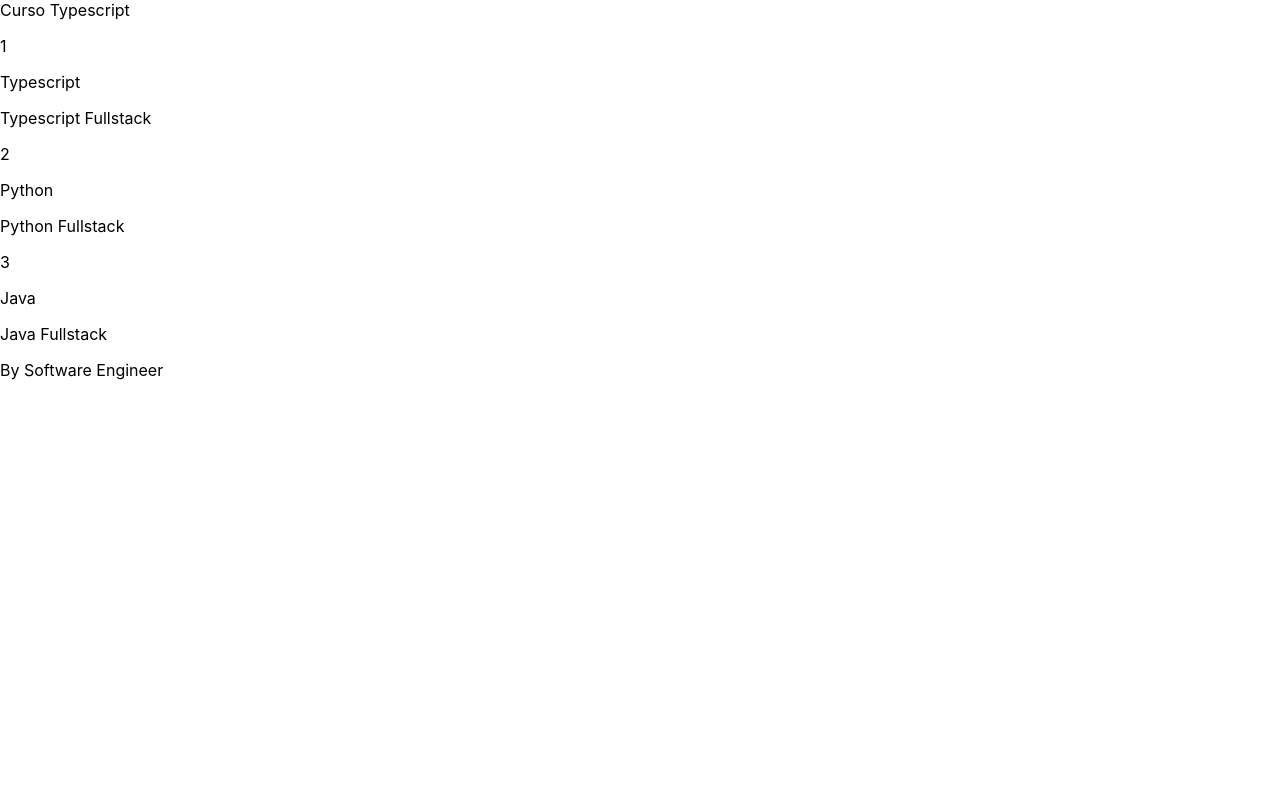
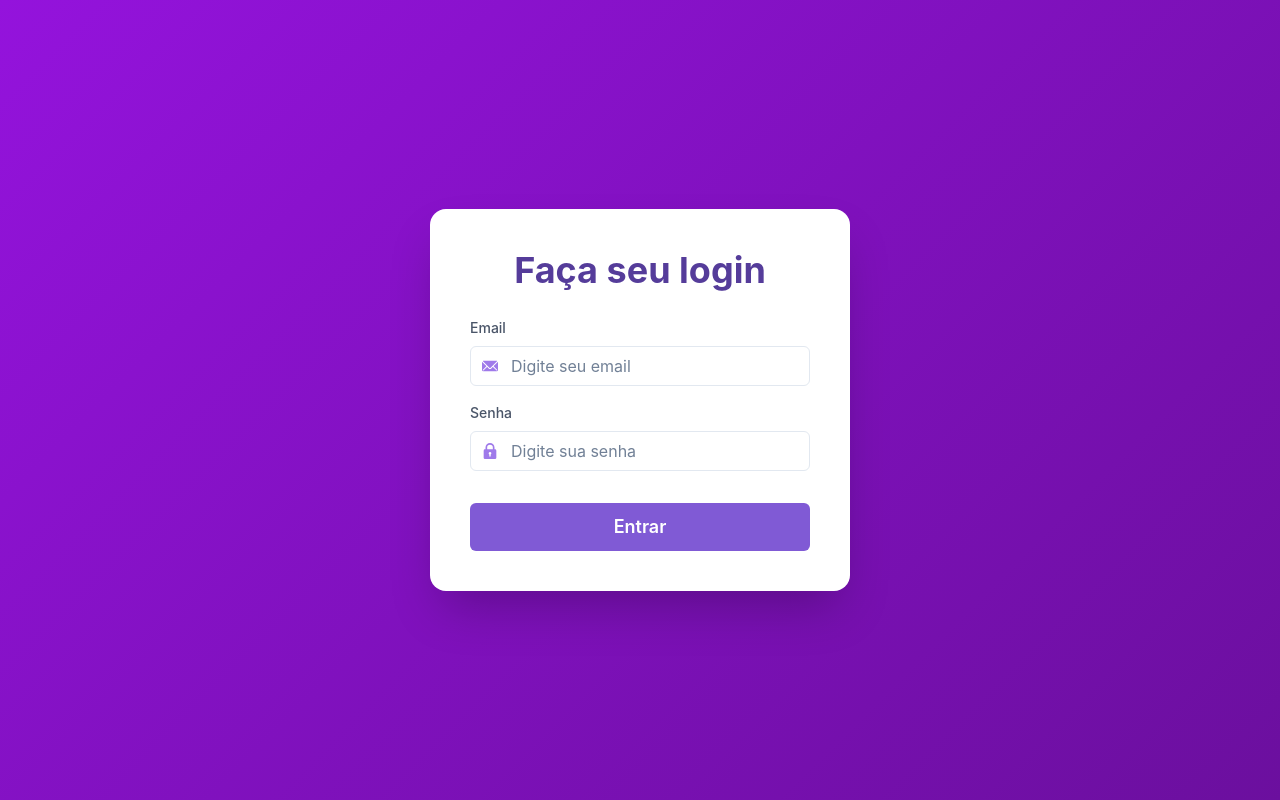
Before and after one commit to Cybervtx/dio_typescript, a React (Create React App) app in the folder 2 - introducao_ao_react_com_typescript/my-app-ts/: page / in a window 1280 px wide. Built offline with nearby package versions, Linux system fonts and the light colour scheme.

Commit message:
styled components

```diff
--- a/2 - introducao_ao_react_com_typescript/my-app-ts/src/App.tsx
+++ b/2 - introducao_ao_react_com_typescript/my-app-ts/src/App.tsx
@@ -1,17 +1,97 @@
-import { Card } from "./components/Card";
-import { Layout } from "./components/Layout";
+import {
+  ChakraProvider,
+  Input,
+  Box,
+  Center,
+  Button,
+  VStack,
+  Heading,
+  FormControl,
+  FormLabel,
+  InputGroup,
+  InputLeftElement,
+} from "@chakra-ui/react";
+import { EmailIcon, LockIcon } from "@chakra-ui/icons";
 
 function App() {
   return (
-    <>
-    <Layout>
-      <div>
-        <Card id={1} paragraph="Typescript" details="Typescript Fullstack" />
-        <Card id={2} paragraph="Python" details="Python Fullstack" />
-        <Card id={3} paragraph="Java" details="Java Fullstack" />
-      </div>
-    </Layout>
-    </>
+    <ChakraProvider>
+      <Center
+        minH="100vh"
+        bg="linear-gradient(135deg, #9413dc 0%, #6b0f9e 100%)"
+        p={{ base: 4, md: 8 }}
+      >
+        <Box
+          bg="white"
+          borderRadius="2xl"
+          p={{ base: 6, md: 10 }}
+          w="100%"
+          maxW="420px"
+          boxShadow="2xl"
+        >
+          <VStack spacing={6}>
+            <Heading
+              as="h1"
+              size={{ base: "lg", md: "xl" }}
+              color="purple.700"
+              textAlign="center"
+            >
+              Faça seu login
+            </Heading>
+
+            <VStack spacing={4} w="100%">
+              <FormControl>
+                <FormLabel fontSize="sm" color="gray.600">
+                  Email
+                </FormLabel>
+                <InputGroup>
+                  <InputLeftElement pointerEvents="none">
+                    <EmailIcon color="purple.400" />
+                  </InputLeftElement>
+                  <Input
+                    placeholder="Digite seu email"
+                    type="email"
+                    focusBorderColor="purple.500"
+                    _hover={{ borderColor: "purple.300" }}
+                  />
+                </InputGroup>
+              </FormControl>
+
+              <FormControl>
+                <FormLabel fontSize="sm" color="gray.600">
+                  Senha
+                </FormLabel>
+                <InputGroup>
+                  <InputLeftElement pointerEvents="none">
+                    <LockIcon color="purple.400" />
+                  </InputLeftElement>
+                  <Input
+                    placeholder="Digite sua senha"
+                    type="password"
+                    focusBorderColor="purple.500"
+                    _hover={{ borderColor: "purple.300" }}
+                  />
+                </InputGroup>
+              </FormControl>
+            </VStack>
+
+            <Button
+              colorScheme="purple"
+              size="lg"
+              w="100%"
+              mt={2}
+              _hover={{
+                transform: "translateY(-2px)",
+                boxShadow: "lg",
+              }}
+              transition="all 0.2s"
+            >
+              Entrar
+            </Button>
+          </VStack>
+        </Box>
+      </Center>
+    </ChakraProvider>
   );
 }
 
--- /dev/null
+++ b/2 - introducao_ao_react_com_typescript/my-app-ts/src/components/Header/Header.css
@@ -0,0 +1,7 @@
+.header {
+    background-color: orange;
+    display: flex;
+    align-items: center;
+    justify-content: center;
+    padding: 5px;
+}
--- a/2 - introducao_ao_react_com_typescript/my-app-ts/src/components/Header.tsx
+++ b/2 - introducao_ao_react_com_typescript/my-app-ts/src/components/Header/Header.tsx
@@ -1,9 +1,11 @@
+import './Header.css'
+
 interface IHeader {
     texto: string
 }
 
 export const Header = ({texto}: IHeader) => {
     return (
-        <header>{texto}</header>
+        <header className='header'>{texto}</header>
     )
 }
--- a/2 - introducao_ao_react_com_typescript/my-app-ts/src/components/Layout.tsx
+++ b/2 - introducao_ao_react_com_typescript/my-app-ts/src/components/Layout.tsx
@@ -1,13 +1,13 @@
 import { Footer } from "./Footer"
-import { Header } from "./Header"
+import { Header } from "./Header/Header"
 
 
 export const Layout = ({children}:any) => {
     return(
         <>
-        <Header texto="Curso Typescript" />
+        <Header texto="Dio Bank" />
         {children}
-        <Footer texto="By Software Engineer" />
+        <Footer texto="By Diogo Caldas" />
         </>
     )
 }
--- a/2 - introducao_ao_react_com_typescript/my-app-ts/tsconfig.json
+++ b/2 - introducao_ao_react_com_typescript/my-app-ts/tsconfig.json
@@ -14,11 +14,12 @@
     "forceConsistentCasingInFileNames": true,
     "noFallthroughCasesInSwitch": true,
     "module": "esnext",
-    "moduleResolution": "node",
+    // "moduleResolution": "node",
+    "moduleResolution": "Bundler",
     "resolveJsonModule": true,
     "isolatedModules": true,
     "noEmit": true,
-    "jsx": "react-jsx"
+    "jsx": "react-jsx",
   },
   "include": [
     "src"
```
Also changed, not shown: 2 - introducao_ao_react_com_typescript/my-app-ts/package.json (+9 -0 lines), 2 other files (tests, documents, lock files or other folders).
